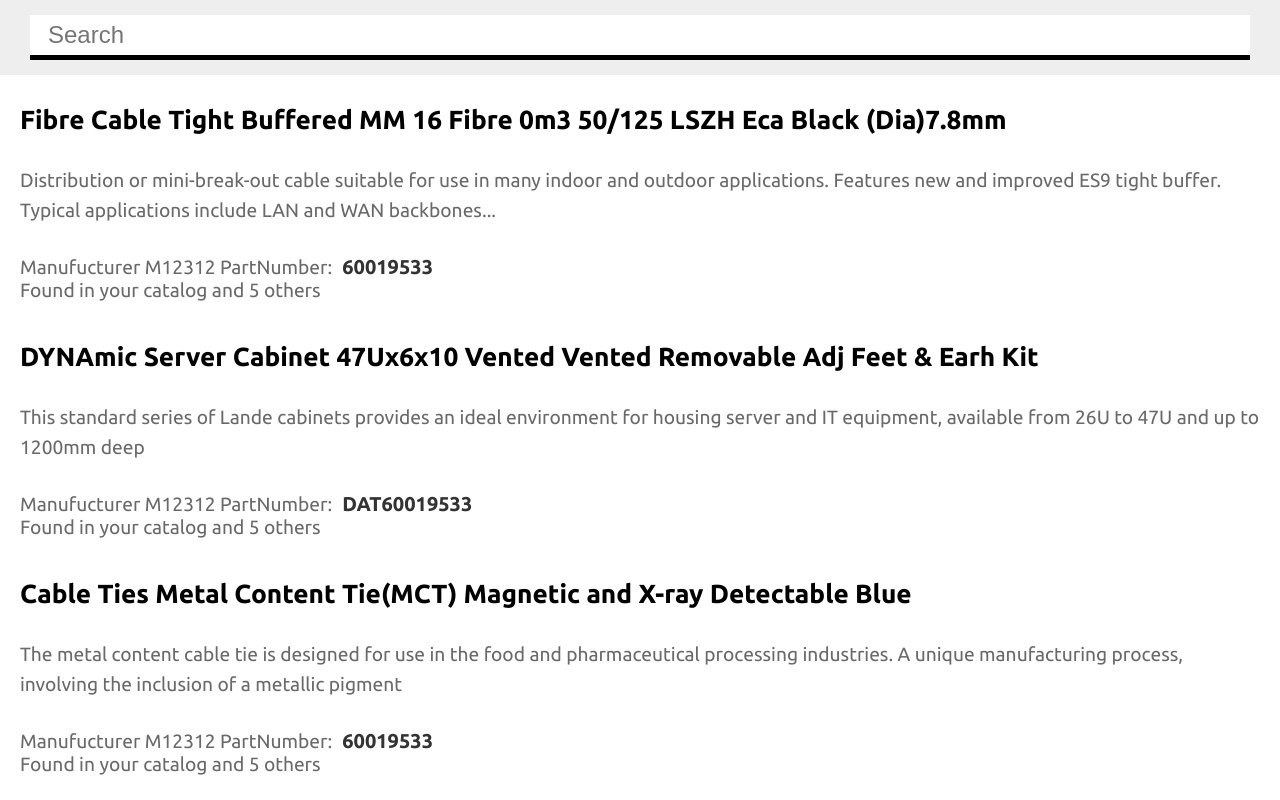
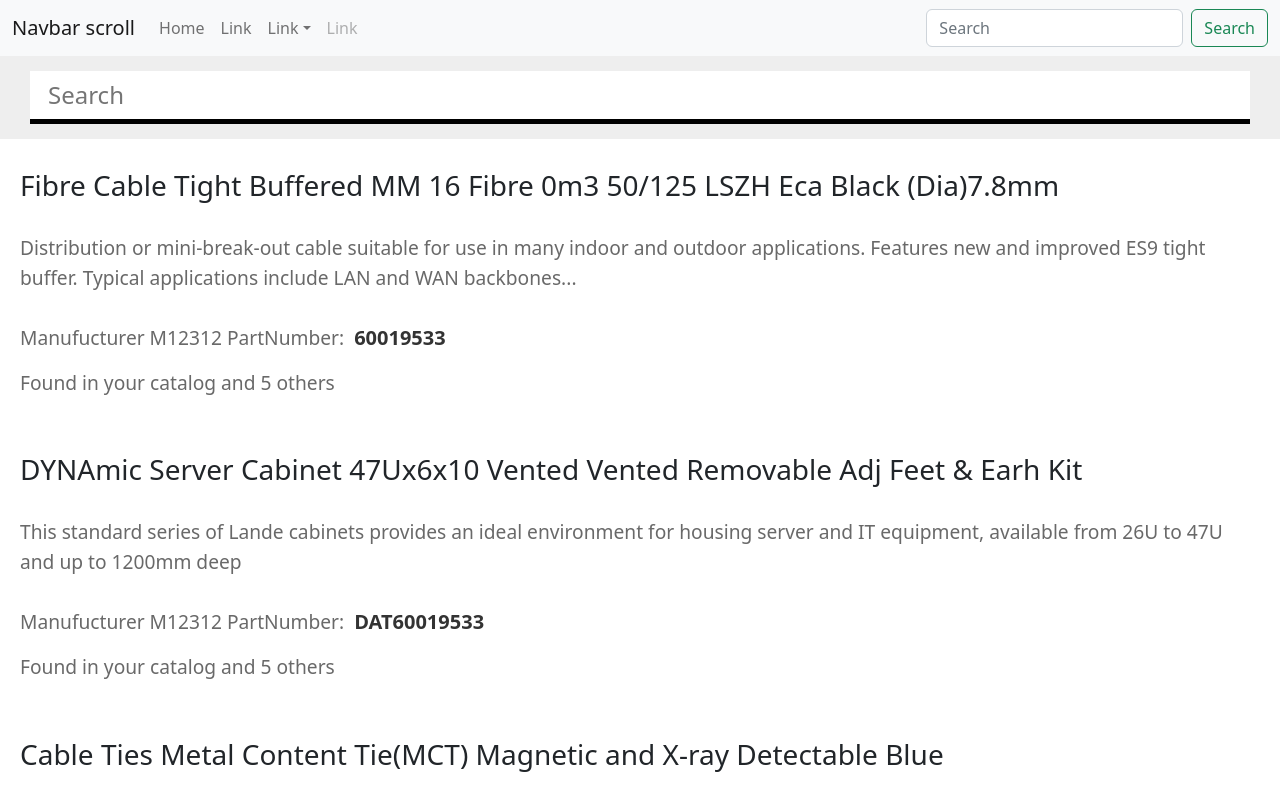
Before and after one commit to ralphsulit/takepart, a React (Create React App) app: page / in a window 1280 px wide. Shown: the top 800 px of the page. Built offline with nearby package versions, Linux system fonts and the light colour scheme.

Commit message:
added bootstrap navbar component

```diff
--- a/src/App.js
+++ b/src/App.js
@@ -1,9 +1,12 @@
 import React from 'react';
 import CatalogMenu from './components/catalog-menu/catalog-menu.component.jsx';
+import Navbar from './routes/navigation.component';
+import 'bootstrap/dist/css/bootstrap.min.css';
 
 function App() {
   return (
     <div>
+      <Navbar>This is a button</Navbar>
       <CatalogMenu />
     </div>
   );
--- a/src/routes/navigation.component.jsx
+++ b/src/routes/navigation.component.jsx
@@ -0,0 +1,51 @@
+import Button from 'react-bootstrap/Button';
+import Container from 'react-bootstrap/Container';
+import Form from 'react-bootstrap/Form';
+import Nav from 'react-bootstrap/Nav';
+import Navbar from 'react-bootstrap/Navbar';
+import NavDropdown from 'react-bootstrap/NavDropdown';
+
+function NavScrollExample() {
+  return (
+    <Navbar bg="light" expand="lg">
+      <Container fluid>
+        <Navbar.Brand href="#">Navbar scroll</Navbar.Brand>
+        <Navbar.Toggle aria-controls="navbarScroll" />
+        <Navbar.Collapse id="navbarScroll">
+          <Nav
+            className="me-auto my-2 my-lg-0"
+            style={{ maxHeight: '100px' }}
+            navbarScroll
+          >
+            <Nav.Link href="#action1">Home</Nav.Link>
+            <Nav.Link href="#action2">Link</Nav.Link>
+            <NavDropdown title="Link" id="navbarScrollingDropdown">
+              <NavDropdown.Item href="#action3">Action</NavDropdown.Item>
+              <NavDropdown.Item href="#action4">
+                Another action
+              </NavDropdown.Item>
+              <NavDropdown.Divider />
+              <NavDropdown.Item href="#action5">
+                Something else here
+              </NavDropdown.Item>
+            </NavDropdown>
+            <Nav.Link href="#" disabled>
+              Link
+            </Nav.Link>
+          </Nav>
+          <Form className="d-flex">
+            <Form.Control
+              type="search"
+              placeholder="Search"
+              className="me-2"
+              aria-label="Search"
+            />
+            <Button variant="outline-success">Search</Button>
+          </Form>
+        </Navbar.Collapse>
+      </Container>
+    </Navbar>
+  );
+}
+
+export default NavScrollExample;
```
